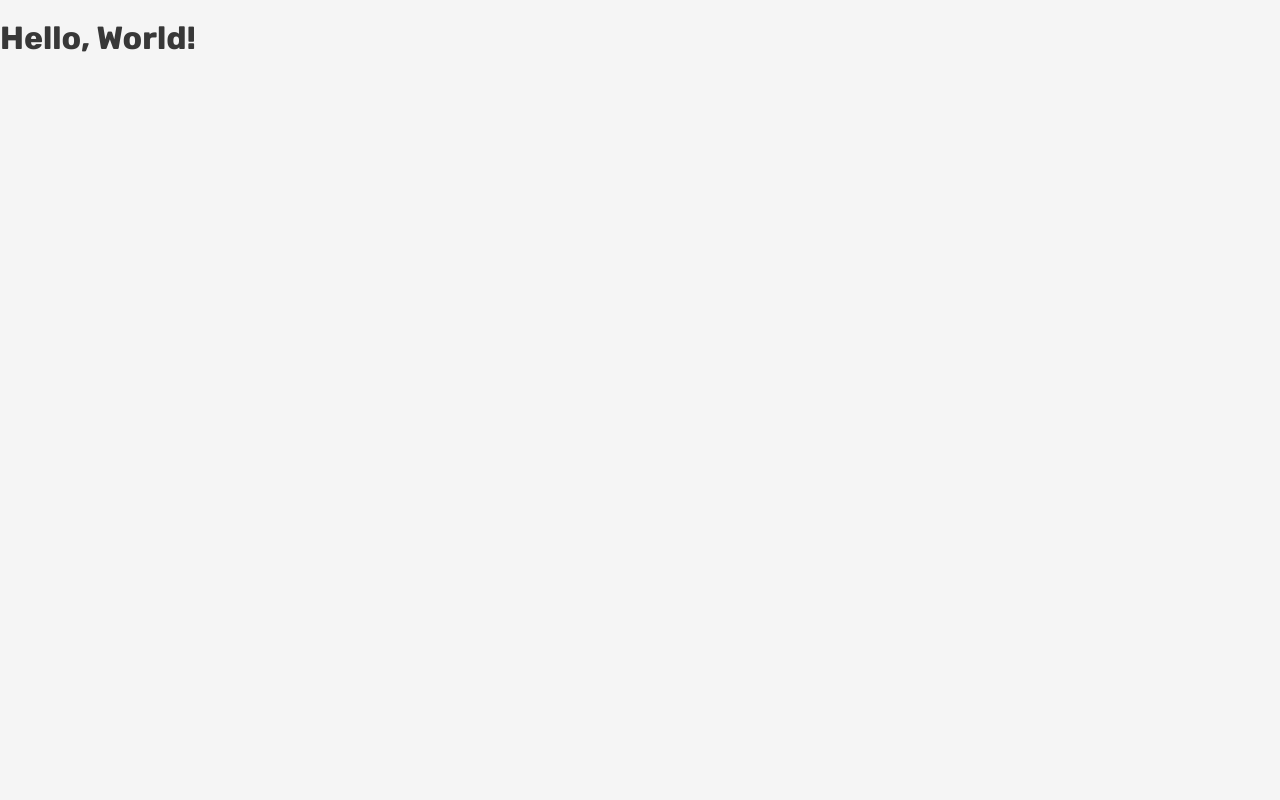
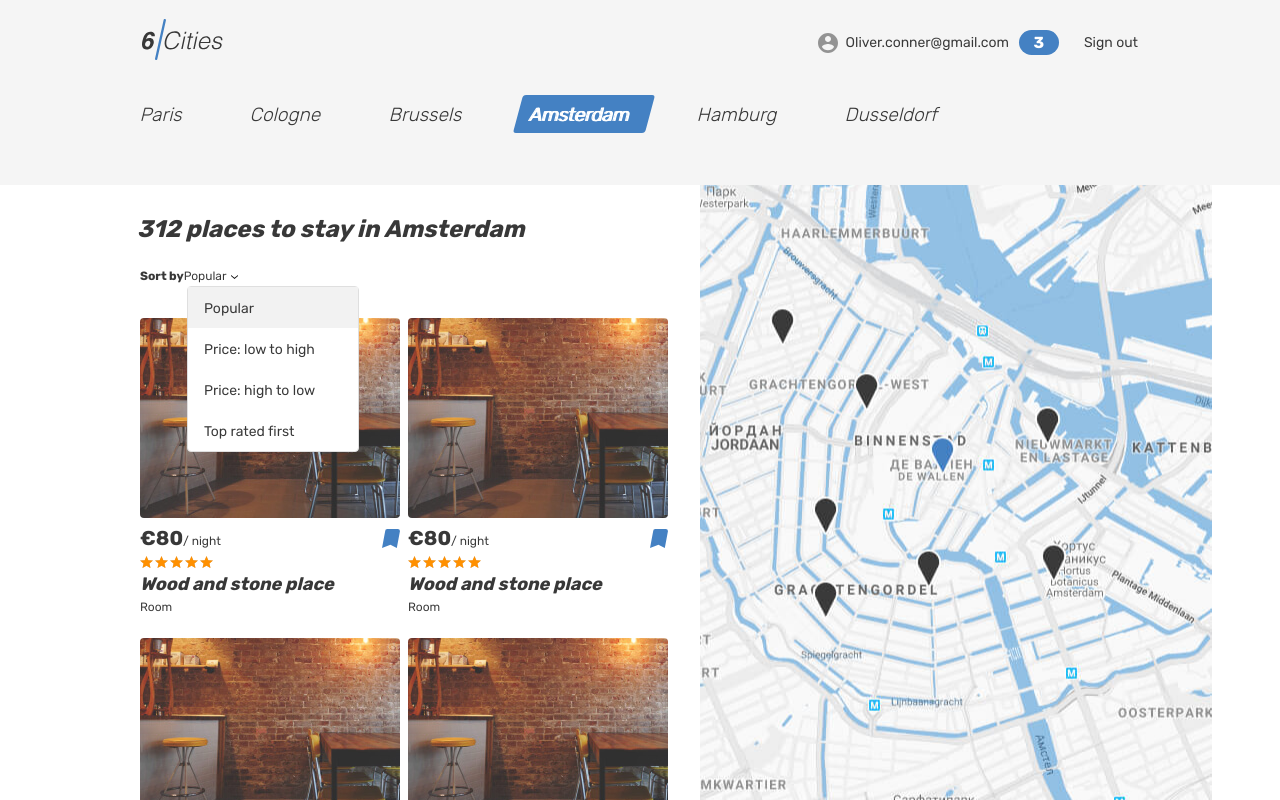
Before and after one commit to htmlacademy-react/2135597-six-cities-15, a React (Vite) app: page / in a window 1280 px wide. Built offline with nearby package versions, Linux system fonts and the light colour scheme.

Commit message:
feat: add app component

```diff
--- /dev/null
+++ b/src/App.tsx
@@ -0,0 +1,5 @@
+import { Main } from './pages/Main/Main';
+
+export const App = () => (
+  <Main />
+);
--- a/src/index.tsx
+++ b/src/index.tsx
@@ -1,12 +1,10 @@
-import React from 'react';
 import ReactDOM from 'react-dom/client';
+import { App } from './App';
 
 const root = ReactDOM.createRoot(
   document.getElementById('root') as HTMLElement
 );
 
 root.render(
-  <React.StrictMode>
-    <h1>Hello, World!</h1>
-  </React.StrictMode>
+  <App />
 );
```
